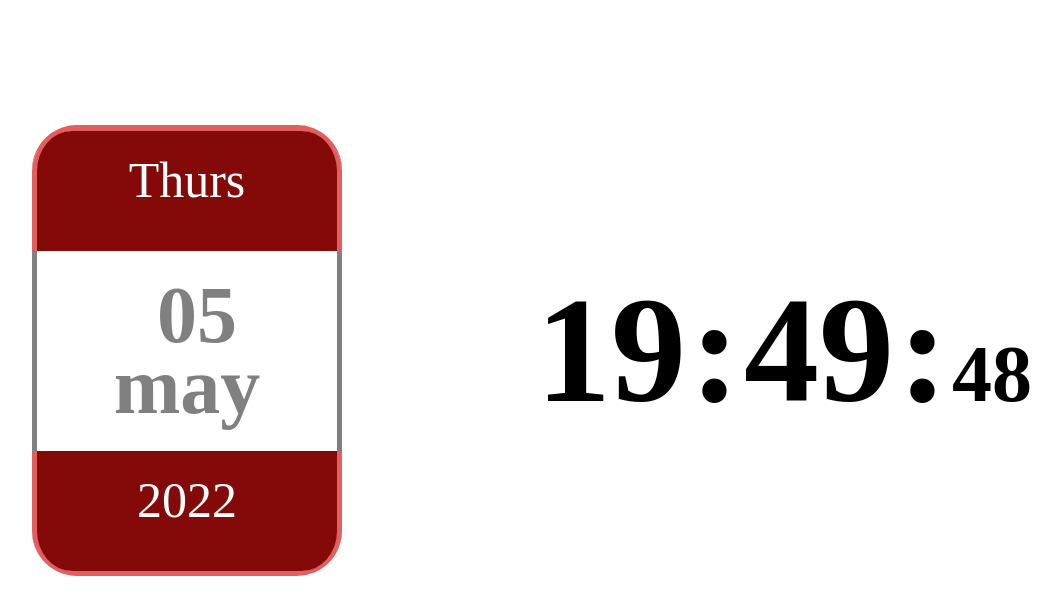
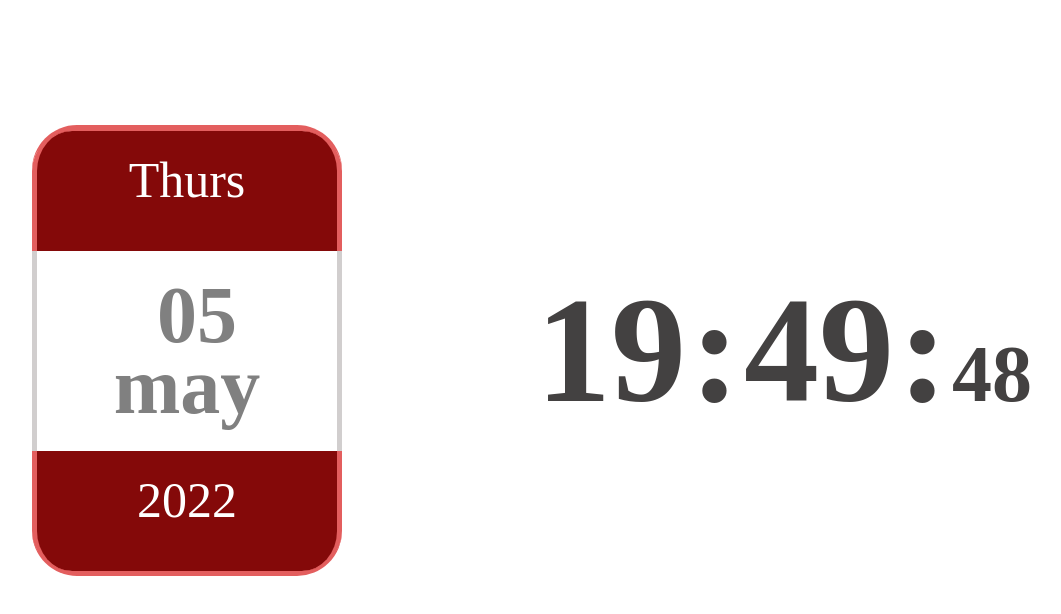
Before and after one commit to Ozcanemre04/time-, a plain HTML site: page index.html in a window 1280 px wide. Shown: the whole page, without its empty margins (108-1169 px from the left). Drawn offline with Linux system fonts and the light colour scheme.

Commit message:
css +end

```diff
--- a/style.css
+++ b/style.css
@@ -28,9 +28,9 @@ header{
 .ChildChild{
     height: 200px;
     background-color:white;
-    border-left: 5px solid gray;
+    border-left: 5px solid rgb(209, 206, 206);
     width: 300px;
-border-right: 5px solid gray;
+border-right: 5px solid rgb(209, 206, 206);
     text-align: center;
 
     font-size: 80px;
@@ -86,6 +86,7 @@ footer{
 span{
     font-size: 150px;
     font-weight: bolder;
+    color: rgb(67, 65, 65);
 }
 #seconde{
     font-size: 80px;
```
